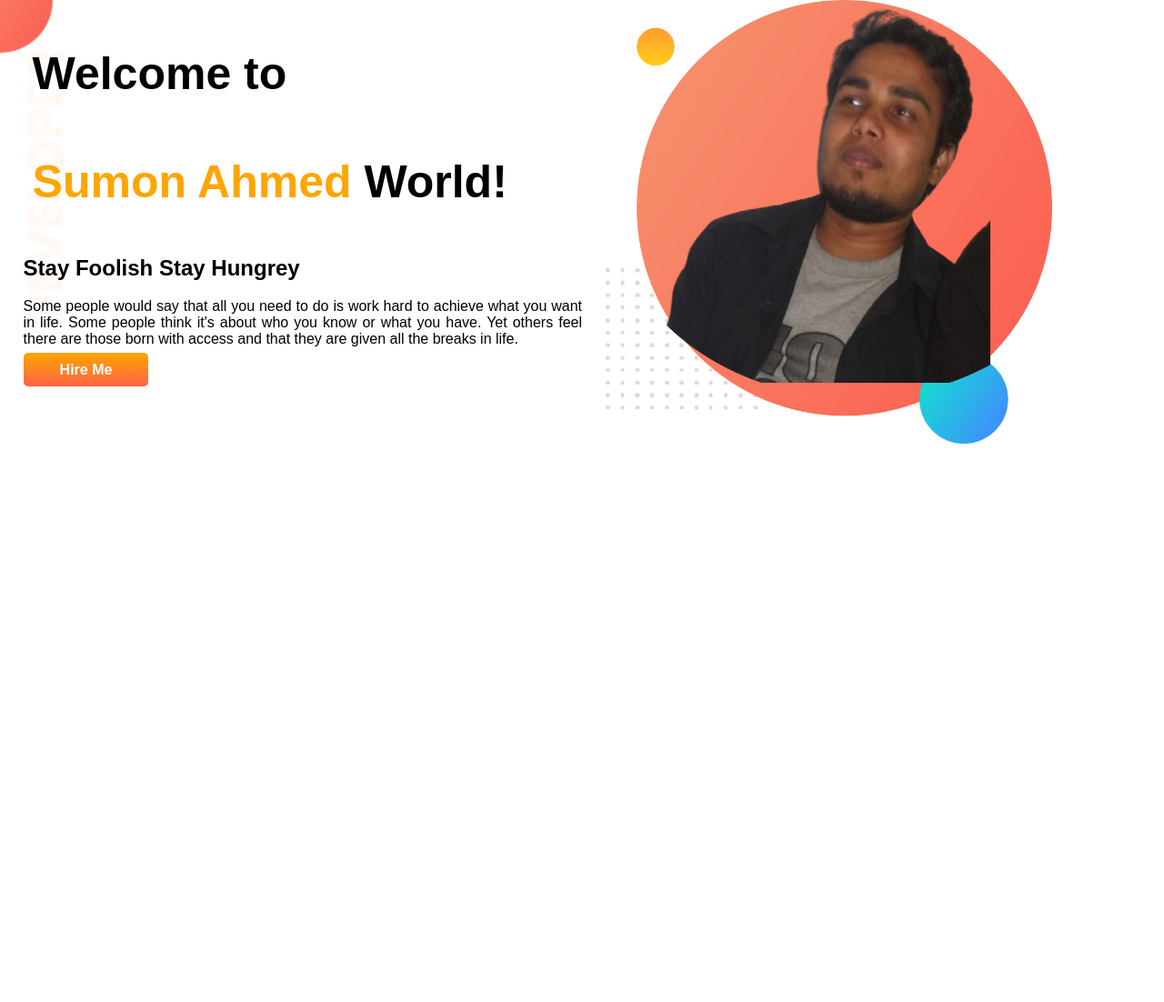
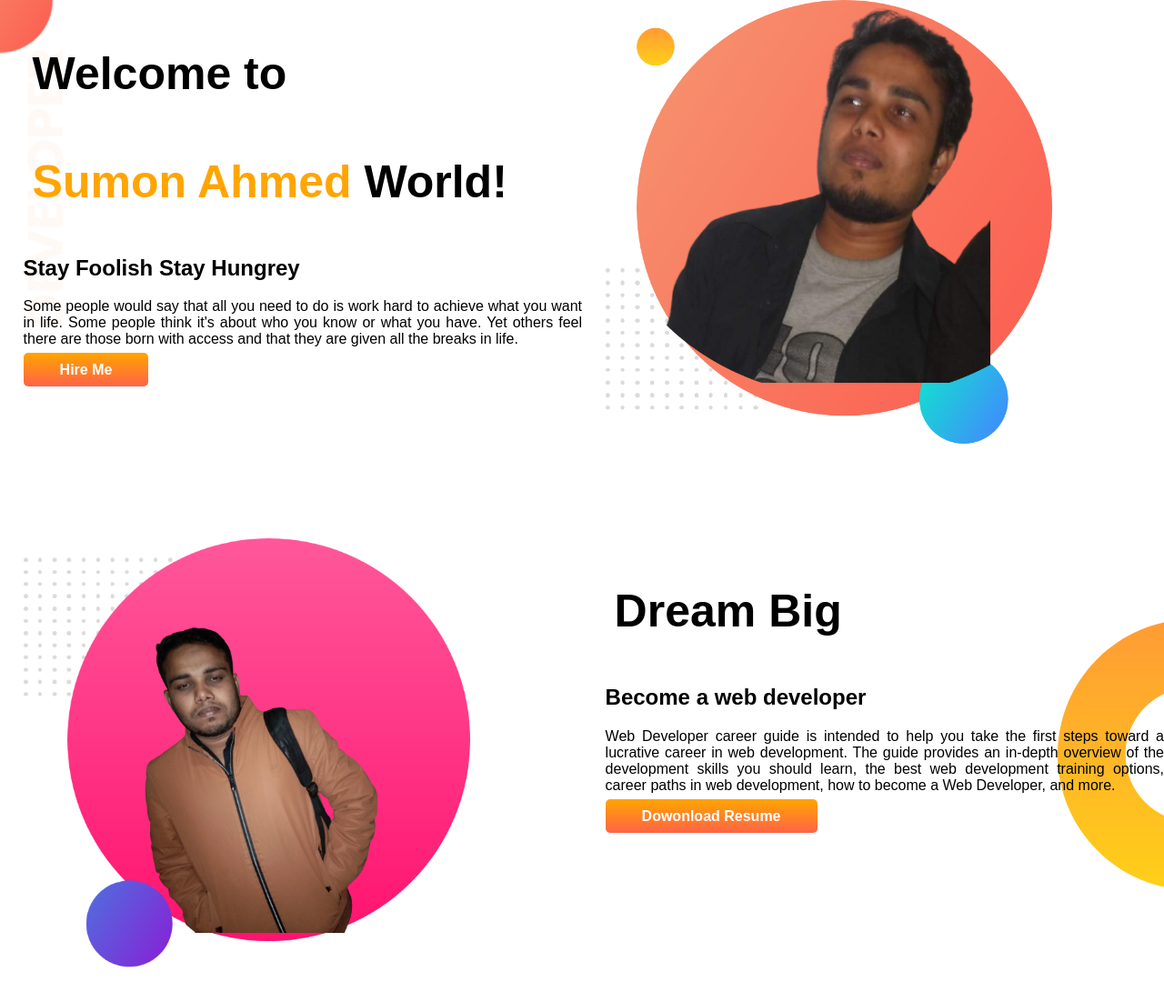
Before and after one commit to cusumon/devs-portfolio, a plain HTML site: page index.html in a window 1280 px wide. Shown: the whole page at 91% size. Before the commit the page ends 800 px from the top, so only its background shows below. Drawn offline with Linux system fonts and the light colour scheme.

Commit message:
dream added

```diff
--- a/index.html
+++ b/index.html
@@ -27,6 +27,20 @@
         </div>
 
     </section>
+    <section class="dream-big">
+        <div class="half-width">
+            <img src="images/sumon2.png.png" alt="" srcset="">
+        </div>
+        <div class="half-width">
+            <h1>Dream Big</h1>
+            <h2>Become a web developer</h2>
+            <p>Web Developer career guide is intended to help you take the first steps toward a lucrative career in web
+                development. The guide provides an in-depth overview of the development skills you should learn, the
+                best web development training options, career paths in web development, how to become a Web Developer,
+                and more.</p>
+            <a class="link-button" target="_blank" href="">Dowonload Resume</a>
+        </div>
+    </section>
 
 </body>
 
--- a/style.css
+++ b/style.css
@@ -11,6 +11,7 @@ h1{
 }
 section{
     display: flex;
+    margin-bottom: 100px;
 }
 
 .half-width{
@@ -36,3 +37,8 @@ p{
     background-repeat: no-repeat;
 
 }
+.dream-big{
+    background-image: url(images/dream-bg.png);
+    background-repeat: no-repeat;
+    background-position: right;
+}
```
Also changed, not shown: images/sumon2.png.png (added).
